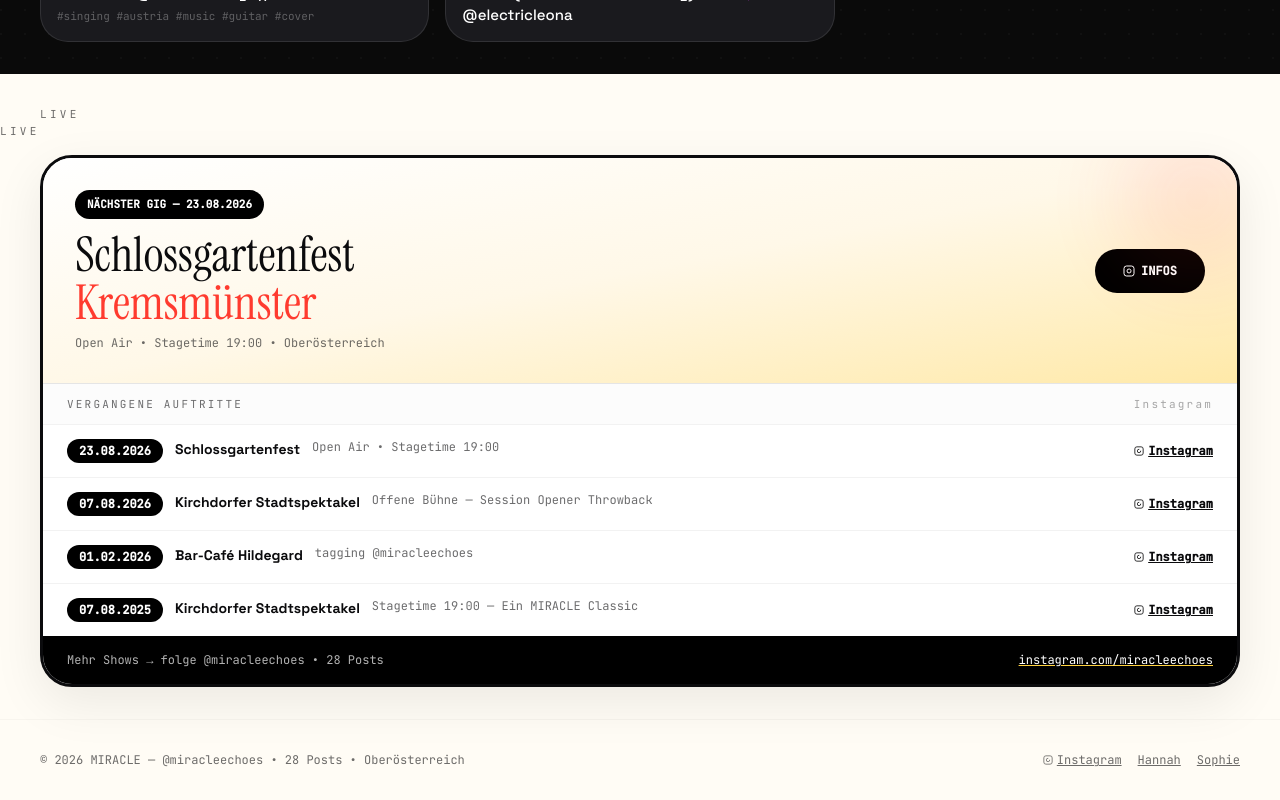
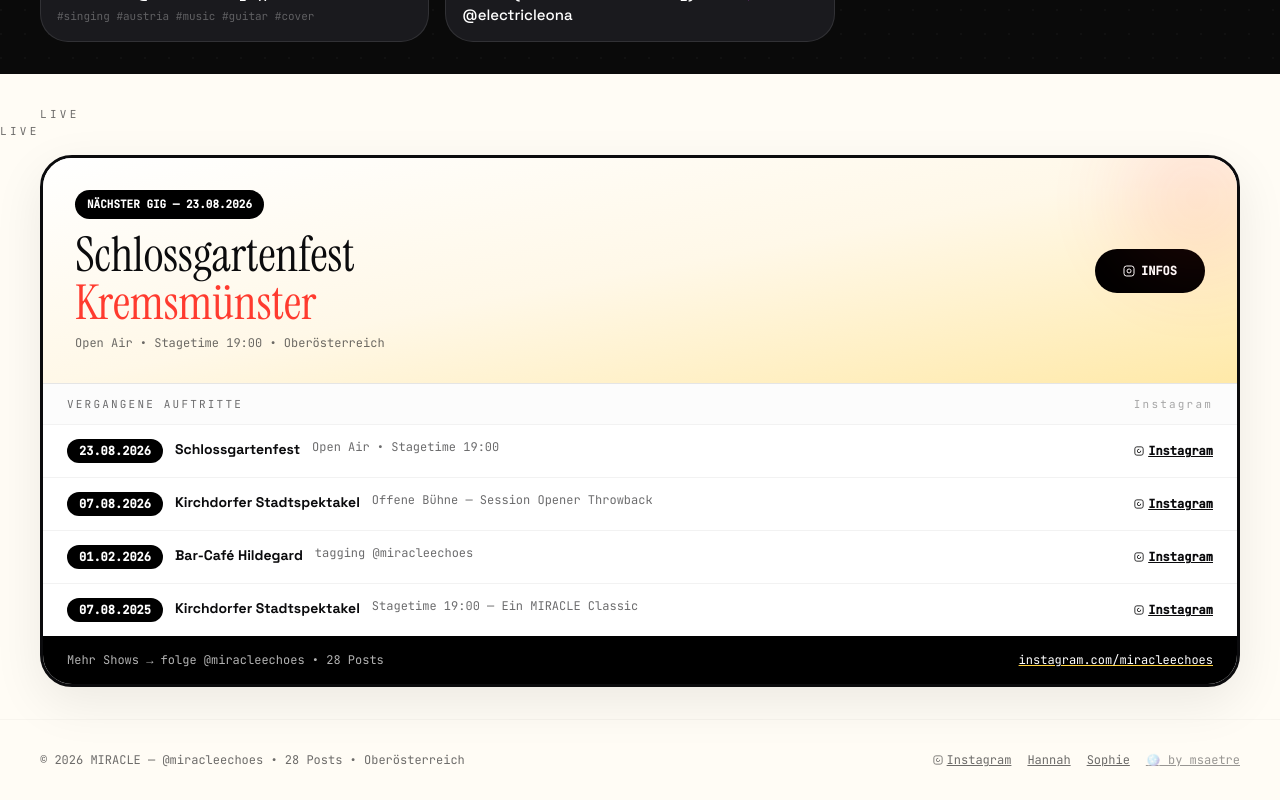
Before and after one commit to Michi4/miracle, a Vue app: page / in a window 1280 px wide. Shown: the part 2861-3661 px from the top of the page. Built offline with nearby package versions, Linux system fonts and the light colour scheme.

Commit message:
feat: credit codepen disco ball author in footer

```diff
--- a/src/App.vue
+++ b/src/App.vue
@@ -222,7 +222,7 @@
 
     <footer class="px-4 sm:px-6 lg:px-8 xl:px-10 py-8 mono text-xs opacity-60 max-w-[1600px] mx-auto flex flex-wrap justify-between gap-4 border-t border-black/5">
       <span>© 2026 MIRACLE — @miracleechoes • 28 Posts • {{ isDe ? 'Oberösterreich' : 'Upper Austria' }}</span>
-      <span class="flex gap-4"><a href="https://www.instagram.com/miracleechoes/" target="_blank" class="underline inline-flex items-center gap-1"><svg xmlns="http://www.w3.org/2000/svg" width="10" height="10" viewBox="0 0 24 24" fill="none" stroke="currentColor" stroke-width="2"><rect x="2" y="2" width="20" height="20" rx="5"/><path d="M16 11.37A4 4 0 1 1 12.63 8"/></svg> Instagram</a> <a href="https://www.instagram.com/hannah_rumetshofer/" target="_blank" class="underline">Hannah</a> <a href="https://www.instagram.com/sophie.fsdr/" target="_blank" class="underline">Sophie</a></span>
+      <span class="flex gap-4"><a href="https://www.instagram.com/miracleechoes/" target="_blank" class="underline inline-flex items-center gap-1"><svg xmlns="http://www.w3.org/2000/svg" width="10" height="10" viewBox="0 0 24 24" fill="none" stroke="currentColor" stroke-width="2"><rect x="2" y="2" width="20" height="20" rx="5"/><path d="M16 11.37A4 4 0 1 1 12.63 8"/></svg> Instagram</a> <a href="https://www.instagram.com/hannah_rumetshofer/" target="_blank" class="underline">Hannah</a> <a href="https://www.instagram.com/sophie.fsdr/" target="_blank" class="underline">Sophie</a> <a href="https://codepen.io/msaetre/pen/eYwqrb" target="_blank" class="underline opacity-70">🪩 by msaetre</a></span>
     </footer>
   </main>
 </template>
```
